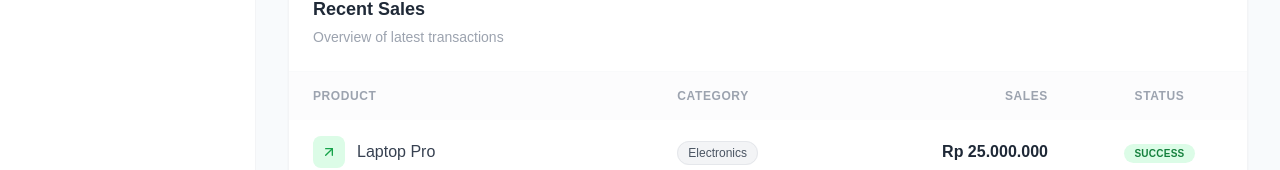
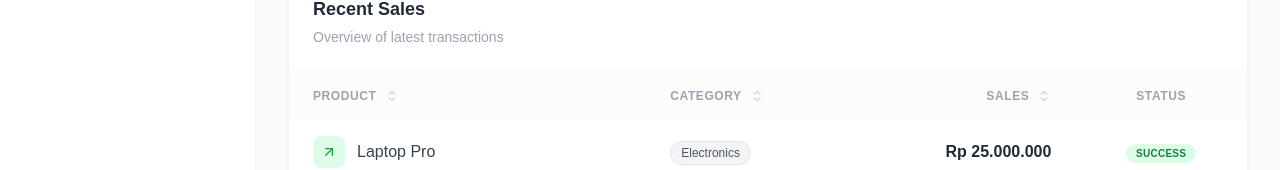
Before and after one commit to Dafnee24/FinalProjectDavis, a React (Vite) app: page / in a window 1280 px wide. Shown: the part 1129-1299 px from the top of the page. Built offline with nearby package versions, Linux system fonts and the light colour scheme.

Commit message:
adding sorting feature (recent sales)

```diff
--- a/src/components/DataTable.jsx
+++ b/src/components/DataTable.jsx
@@ -1,11 +1,46 @@
-import { useState } from "react";
+import { useState, useMemo } from "react";
 import { tableData } from "../data/chartData";
-import { ArrowUpRight } from "lucide-react";
+import { ArrowUpRight, ChevronUp, ChevronDown, ChevronsUpDown } from "lucide-react";
 
 export default function DataTable() {
   const [showAll, setShowAll] = useState(false);
+  const [sortConfig, setSortConfig] = useState({ key: null, direction: "asc" });
 
-  const displayedData = showAll ? tableData : tableData.slice(0, 5);
+  // Sorting logic
+  const sortedData = useMemo(() => {
+    let sortableData = [...tableData];
+    if (sortConfig.key !== null) {
+      sortableData.sort((a, b) => {
+        if (a[sortConfig.key] < b[sortConfig.key]) {
+          return sortConfig.direction === "asc" ? -1 : 1;
+        }
+        if (a[sortConfig.key] > b[sortConfig.key]) {
+          return sortConfig.direction === "asc" ? 1 : -1;
+        }
+        return 0;
+      });
+    }
+    return sortableData;
+  }, [sortConfig]);
+
+  const displayedData = showAll ? sortedData : sortedData.slice(0, 5);
+
+  const requestSort = (key) => {
+    let direction = "asc";
+    if (sortConfig.key === key && sortConfig.direction === "asc") {
+      direction = "desc";
+    }
+    setSortConfig({ key, direction });
+  };
+
+  const getSortIcon = (key) => {
+    if (sortConfig.key !== key) return <ChevronsUpDown size={14} className="text-gray-300" />;
+    return sortConfig.direction === "asc" ? (
+      <ChevronUp size={14} className="text-green-600" />
+    ) : (
+      <ChevronDown size={14} className="text-green-600" />
+    );
+  };
 
   return (
     <div className="bg-white rounded-2xl shadow-sm border border-gray-100 overflow-hidden">
@@ -20,10 +55,33 @@ export default function DataTable() {
         <table className="w-full text-left border-collapse">
           <thead>
             <tr className="bg-gray-50/50">
-              <th className="px-6 py-4 text-xs font-semibold uppercase tracking-wider text-gray-400">Product</th>
-              <th className="px-6 py-4 text-xs font-semibold uppercase tracking-wider text-gray-400">Category</th>
-              <th className="px-6 py-4 text-xs font-semibold uppercase tracking-wider text-gray-400 text-right">Sales</th>
-              <th className="px-6 py-4 text-xs font-semibold uppercase tracking-wider text-gray-400 text-center">Status</th>
+              <th
+                className="px-6 py-4 text-xs font-semibold uppercase tracking-wider text-gray-400 cursor-pointer hover:bg-gray-100 transition-colors"
+                onClick={() => requestSort("product")}
+              >
+                <div className="flex items-center gap-2">
+                  Product {getSortIcon("product")}
+                </div>
+              </th>
+              <th
+                className="px-6 py-4 text-xs font-semibold uppercase tracking-wider text-gray-400 cursor-pointer hover:bg-gray-100 transition-colors"
+                onClick={() => requestSort("category")}
+              >
+                <div className="flex items-center gap-2">
+                  Category {getSortIcon("category")}
+                </div>
+              </th>
+              <th
+                className="px-6 py-4 text-xs font-semibold uppercase tracking-wider text-gray-400 text-right cursor-pointer hover:bg-gray-100 transition-colors"
+                onClick={() => requestSort("sales")}
+              >
+                <div className="flex items-center justify-end gap-2">
+                  Sales {getSortIcon("sales")}
+                </div>
+              </th>
+              <th className="px-6 py-4 text-xs font-semibold uppercase tracking-wider text-gray-400 text-center">
+                Status
+              </th>
             </tr>
           </thead>
 
```
